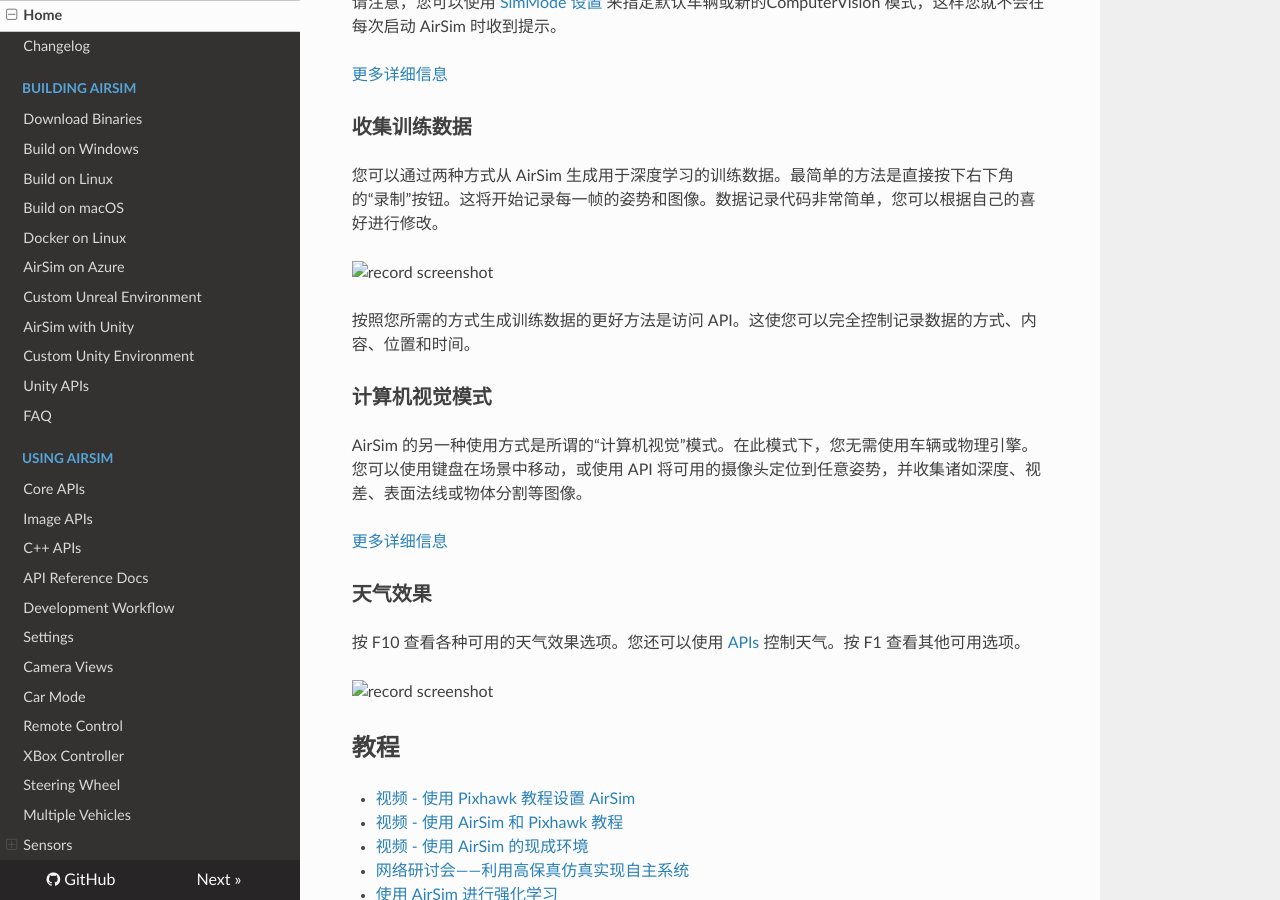
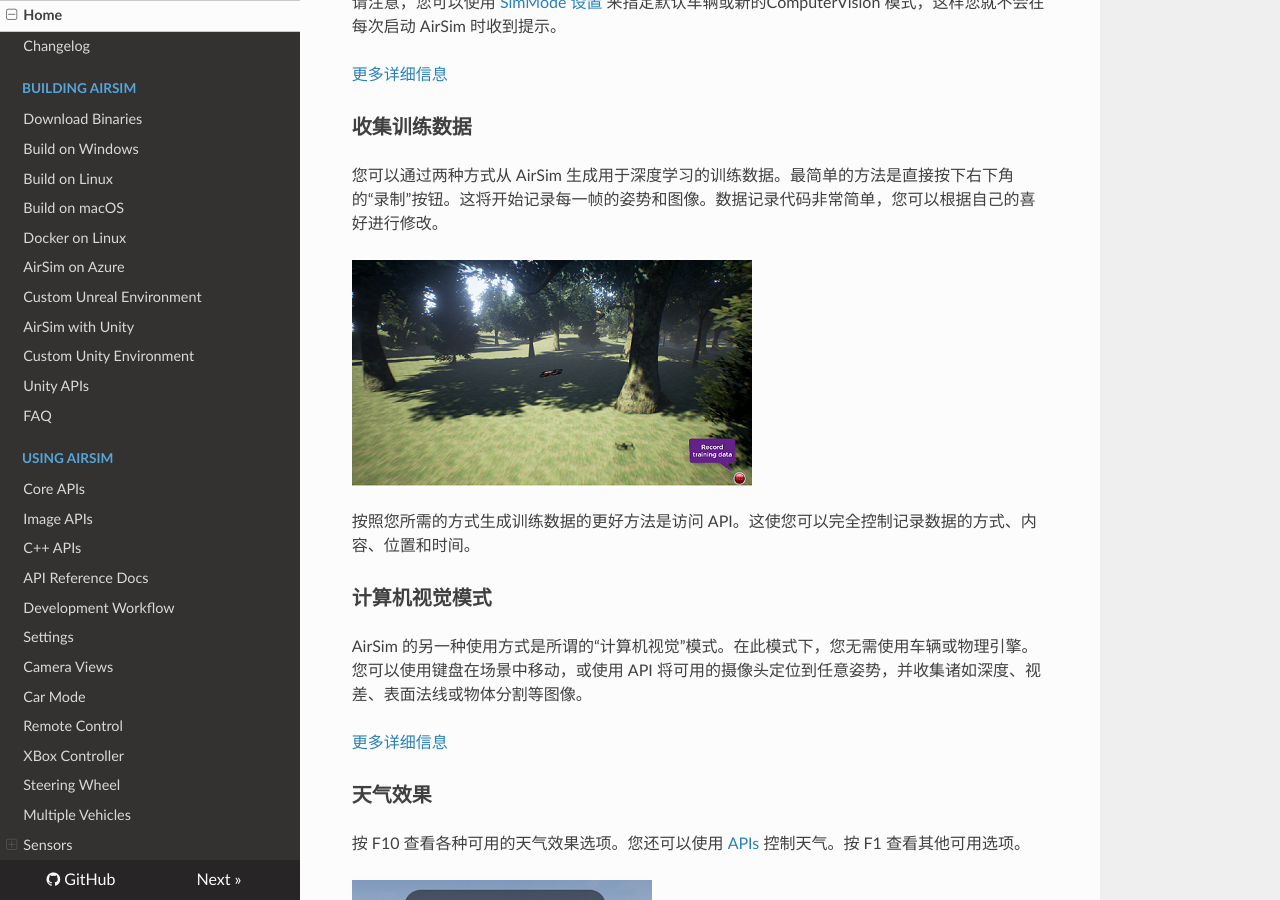
Before and after one commit to nongfu212/air_doc, an MkDocs documentation site: the page built from docs/README.md, in a window 1280 px wide and 900 px high, scrolled down 3150 px. Built offline with MkDocs 1.6.1, drawn with Linux system fonts in a browser that asks for light colours; nearby versions of some CDN libraries.

Commit message:
修复天气效果显示

```diff
--- a/docs/README.md
+++ b/docs/README.md
@@ -75,7 +75,7 @@
 
 您可以通过两种方式从 AirSim 生成用于深度学习的训练数据。最简单的方法是直接按下右下角的“录制”按钮。这将开始记录每一帧的姿势和图像。数据记录代码非常简单，您可以根据自己的喜好进行修改。
 
-![record screenshot](docs/images/record_data.png)
+![record screenshot](images/record_data.png)
 
 按照您所需的方式生成训练数据的更好方法是访问 API。这使您可以完全控制记录数据的方式、内容、位置和时间。
 
@@ -89,7 +89,7 @@
 
 按 F10 查看各种可用的天气效果选项。您还可以使用 [APIs](https://microsoft.github.io/AirSim/apis#weather-apis) 控制天气。按 F1 查看其他可用选项。
 
-![record screenshot](docs/images/weather_menu.png)
+![record screenshot](images/weather_menu.png)
 
 ## 教程
 
```
